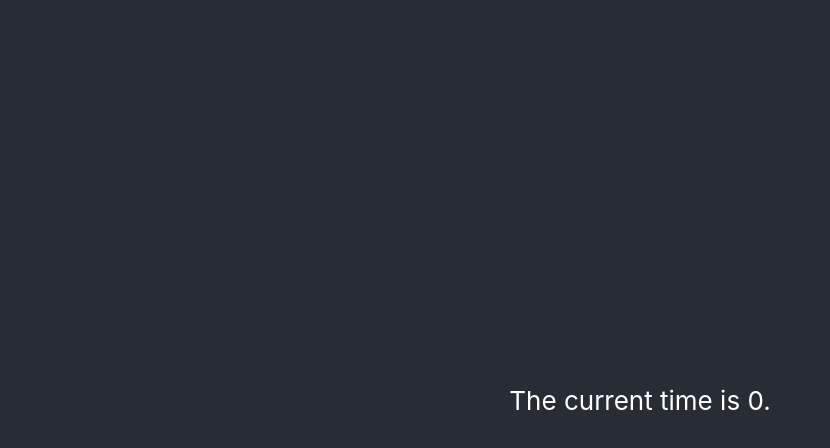
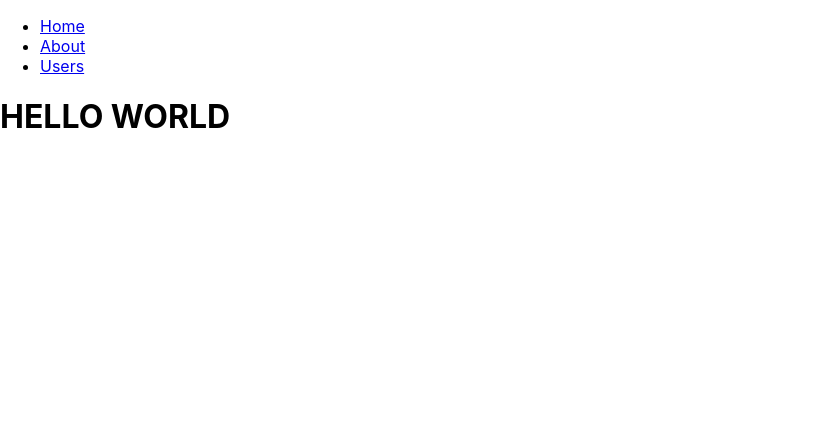
Before and after one commit to johnpatrickanders/todo, a React (Create React App) app: page / in a window 1280 px wide. Shown: the top 448 px of the page, without its empty margins (0-830 px from the left). Built offline with nearby package versions, Linux system fonts and the light colour scheme; no server answers.

Commit message:
add react router dom and basic home route

```diff
--- a/package.json
+++ b/package.json
@@ -8,6 +8,7 @@
     "@testing-library/user-event": "^12.6.0",
     "react": "^17.0.1",
     "react-dom": "^17.0.1",
+    "react-router-dom": "^5.2.0",
     "react-scripts": "4.0.1",
     "web-vitals": "^0.2.4",
     "yarn": "^1.22.10"
--- a/src/App.js
+++ b/src/App.js
@@ -1,5 +1,11 @@
 import React, { useState, useEffect } from 'react';
-import logo from './logo.svg';
+import {
+  BrowserRouter as Router,
+  Switch,
+  Route,
+  Link
+} from "react-router-dom";
+import Home from './components/Home';
 import './App.css';
 
 function App() {
@@ -12,12 +18,31 @@ function App() {
   }, [])
 
   return (
-    <div className="App">
-      <header className="App-header">
-        <logo />
-        <p>The current time is {currentTime}.</p>
-      </header>
-    </div>
+    <Router>
+      <div>
+        <nav>
+          <ul>
+            <li>
+              <Link to="/">Home</Link>
+            </li>
+            <li>
+              <Link to="/about">About</Link>
+            </li>
+            <li>
+              <Link to="/users">Users</Link>
+            </li>
+          </ul>
+        </nav>
+
+        {/* A <Switch> looks through its children <Route>s and
+            renders the first one that matches the current URL. */}
+        <Switch>
+          <Route path="/">
+            <Home />
+          </Route>
+        </Switch>
+      </div>
+    </Router>
   );
 }
 
--- /dev/null
+++ b/src/components/Home.js
@@ -0,0 +1,9 @@
+import React from 'react';
+
+export default function () {
+  return (
+    <div>
+      <h1>HELLO WORLD</h1>
+    </div>
+  )
+}
```
Also changed, not shown: 2 other files (tests, documents, lock files or other folders).
